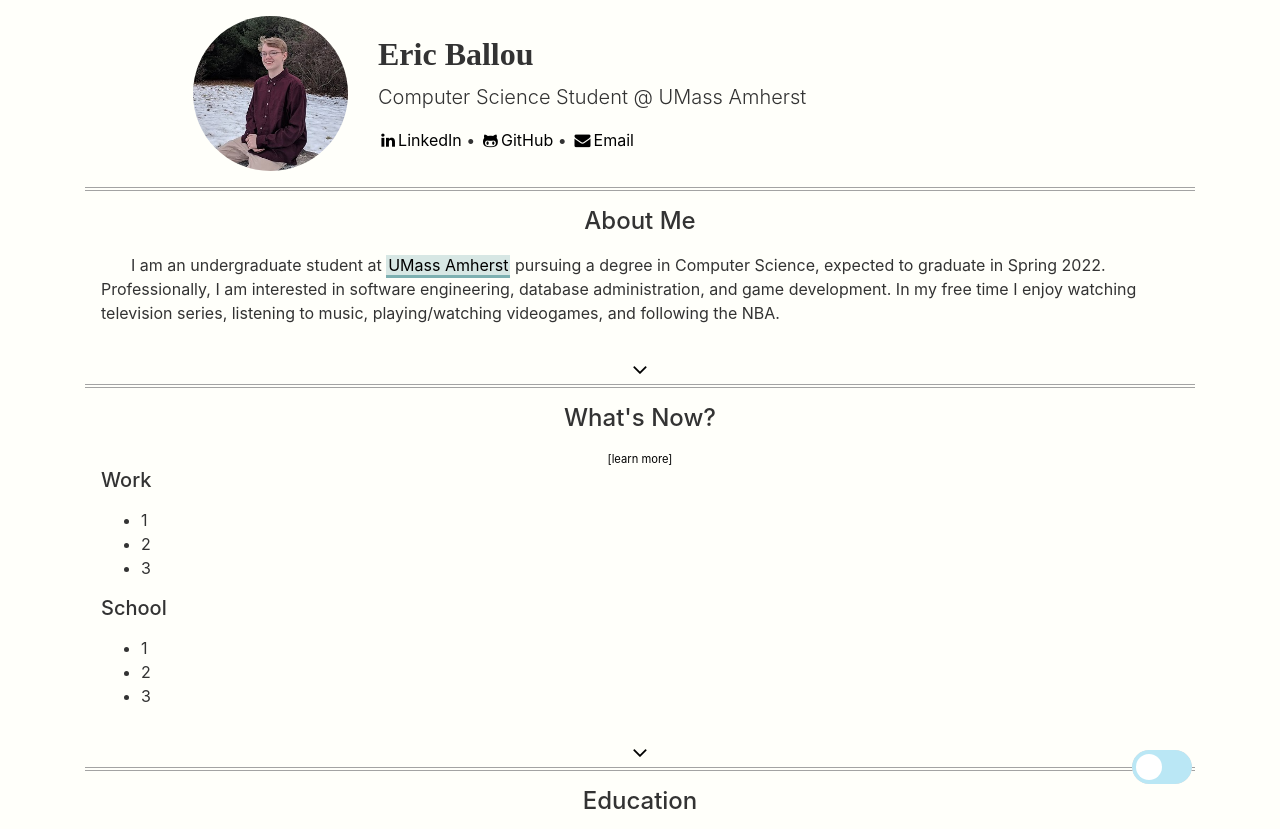
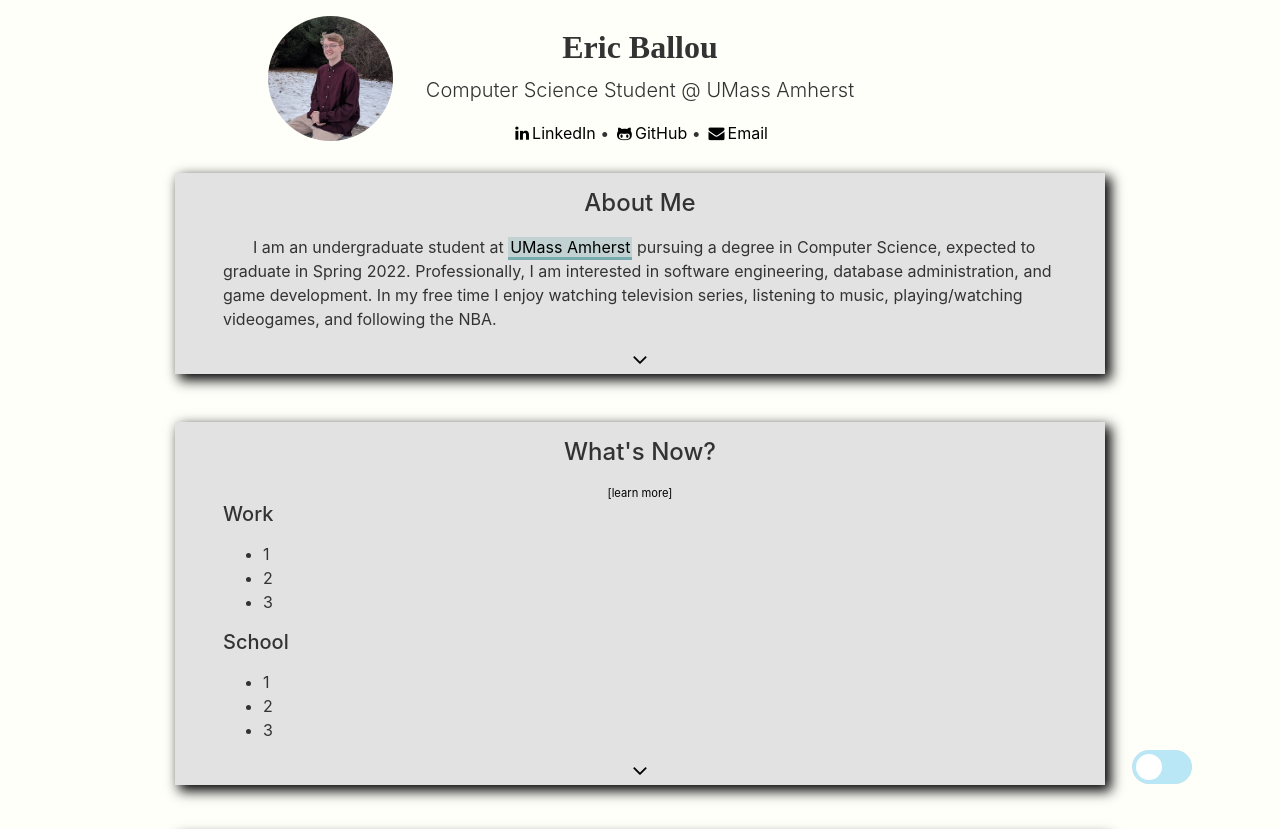
Before and after one commit to emballou/emballou.github.io, a plain HTML site: page index.html in a window 1280 px wide. Shown: the top 829 px of the page. Drawn offline with nearby package versions, Linux system fonts and the light colour scheme; a web font is replaced by a local one.

Commit message:
major changes + testing an outline

```diff
--- a/css/main.css
+++ b/css/main.css
@@ -13,6 +13,7 @@ html[data-theme="light"] {
   --icon: black;
   --icon-highlight: rgb(95, 158, 160); /* cadet blue */
   --bg: #fffffa;
+  --bg-off: #e2e2e2;
   --bg2: #3f6a79;
   --text: #333;
 }
@@ -21,6 +22,7 @@ html[data-theme="dark"] {
   --icon: white;
   --icon-highlight: rgb(95, 158, 160); /* cadet blue */
   --bg: #212121;
+  --bg-off: #131313;
   --bg2: #3f6a79;
   --text: #fffffa;
 }
@@ -30,6 +32,19 @@ body {
   color: var(--text);
 }
 
+#about-section,
+#now-section,
+#education-section,
+#projects-section,
+#skills-section {
+  background-color: var(--bg-off);
+  padding: 0 3em;
+}
+
+.page {
+  margin-bottom: 3em;
+  box-shadow: 5px 5px 12px 1px var(--icon);
+}
 
 /* FA BUTTONS */
 #contact-section {
--- a/index.html
+++ b/index.html
@@ -15,23 +15,30 @@
     <title>Eric Ballou</title>
 </head>
 
-<body class="d-flex flex-column h-100">
-    <div class="container" id="main-content">
+<body>
+    <div class="container-fluid w-75 m-auto" id="main-content">
         <div class="container p-3">
             <div class="row d-flex flex-wrap align-items-center">
-                <div class="offset-3 col-6
-                offset-sm-4 col-sm-4
+                <div class="
+                offset-3 col-6 pb-3
+                offset-sm-4 col-sm-4 pb-sm-3
                 offset-lg-1 col-lg-2">
                     <img src="images/irl.jpg" class="rounded-circle rounded-circle-border img-fluid">
                 </div>
-                <div class="col-12 col-sm-8 col-md-9 col-lg-9 col-xl-7 align-items-center">
-                    <div class="text-left">
+                <div class="
+                offset-1 col-10
+                offset-sm-2 col-sm-8
+                offset-md-2 col-md-8
+                offset-lg-0 col-lg-6
+                offset-xl-0 col-xl-6
+                ">
+                    <div class="text-center">
                         <h2 class="header">Eric Ballou</h2>
                     </div>
-                    <div class="text-left">
+                    <div class="text-center">
                         <p class="lead">Computer Science Student @ UMass Amherst</p>
                     </div>
-                    <div class="text-left">
+                    <div class="text-center">
                         <div class="social-medias">
                             <a href="https://www.linkedin.com/in/eric-ballou-777392198/" target="_blank" class="hvr-underline-reveal">
                                 <i class="fa fa-linkedin"></i>LinkedIn
@@ -47,14 +54,11 @@
                         </div>
                     </div>
                 </div>
-                <div class="col-xl-1"></div>
             </div>
         </div>
-        <hr>
-
 
         <!-- ABOUT ME -->
-        <div class="section p-3" id="about-section">
+        <div class="page pt-3" id="about-section">
             <h4 class="text-center">About Me</h4>
             <div>
                 <p class="indent">
@@ -64,17 +68,15 @@
                     listening to music, playing/watching videogames, and following the NBA.
                 </p>
             </div>
-        </div>
-
             <div class="text-center">
                 <a href="#now-section">
                     <div class="fa fa-angle-down"></div>
                 </a>
             </div>
-        <hr>
+        </div>
 
         <!-- WHAT'S NOW -->
-        <div class="section p-3" id="now-section">
+        <div class="page pt-3" id="now-section">
             <h4 class="text-center">What's Now?</h4>
             <div class="text-center extra"><a href="https://nownownow.com/about">[learn more]</a></div>
             <div>
@@ -107,18 +109,15 @@
                     -->
                 </p>
             </div>
-        </div>
-
-
             <div class="text-center">
                 <a href="#education-section">
                     <div class="fa fa-angle-down"></div>
                 </a>
             </div>
-        <hr>
+        </div>
 
         <!-- EDUCATION -->
-        <div class="section p-3 container-fluid container-constrained" id="education-section">
+        <div class="page pt-3 container-fluid container-constrained" id="education-section">
             <h4 class="text-center">Education</h4>
             <div class="row">
                 <div class="col-6 col-sm-8">
@@ -150,17 +149,15 @@
                     <p></p>
                 </div>
             </div>
-        </div>
-
             <div class="text-center">
                 <a href="#projects-section">
                     <div class="fa fa-angle-down"></div>
                 </a>
             </div>
+        </div>
 
-        <hr>
         <!-- PROJECTS -->
-        <div class="section p-3" id="projects-section">
+        <div class="page pt-3" id="projects-section">
             <h4 class="text-center">Projects</h4>
 
             <!-- Website -->
@@ -216,24 +213,25 @@
                     <div class="skills-block">SQL</div>
                 </div>
             </div>
-
-
-        </div>
-
             <div class="text-center">
                 <a href="#skills-section">
                     <div class="fa fa-angle-down"></div>
                 </a>
             </div>
+        </div>
 
-        <hr>
         <!-- SKILLS -->
-        <div class="section p-3" id="skills-section">
+        <div class="page pt-3" id="skills-section">
             <h4 class="text-center">Skills</h4>
             <div>
                 <p class="no-indent">
                     Java, C, C++, C#, JavaScript, HTML, CSS, SQL, PostgreSQL
                 </p>
+            </div>
+            <div class="text-center">
+                <a href="#main-content">
+                    <div class="fa fa-angle-up"></div>
+                </a>
             </div>
         </div>
 
@@ -247,12 +245,6 @@
 
     </div>
 
-    <div class="text-center">
-        <a href="#main-content">
-            <div class="fa fa-angle-up"></div>
-        </a>
-    </div>
-
     <!-- FOOTER -->
     <footer class="footer mt-auto py-3">
         <div class="text-center container">
```
Lines whose indentation alone changed are shown as unchanged.
